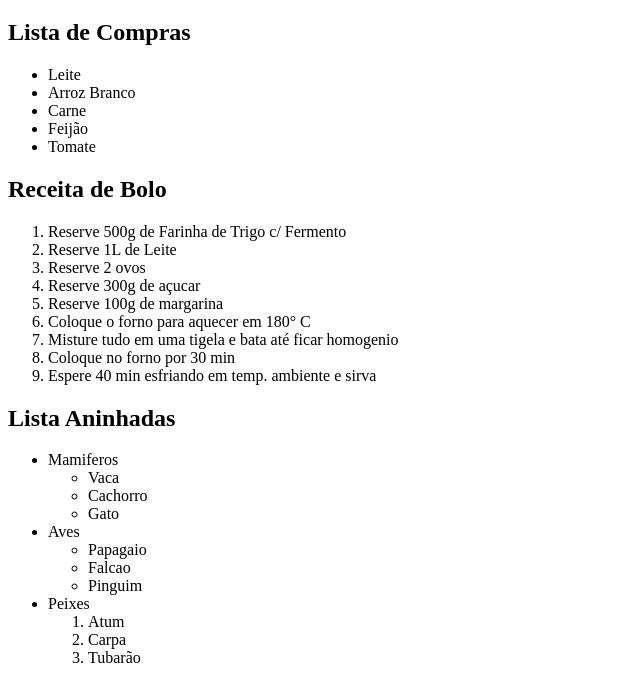
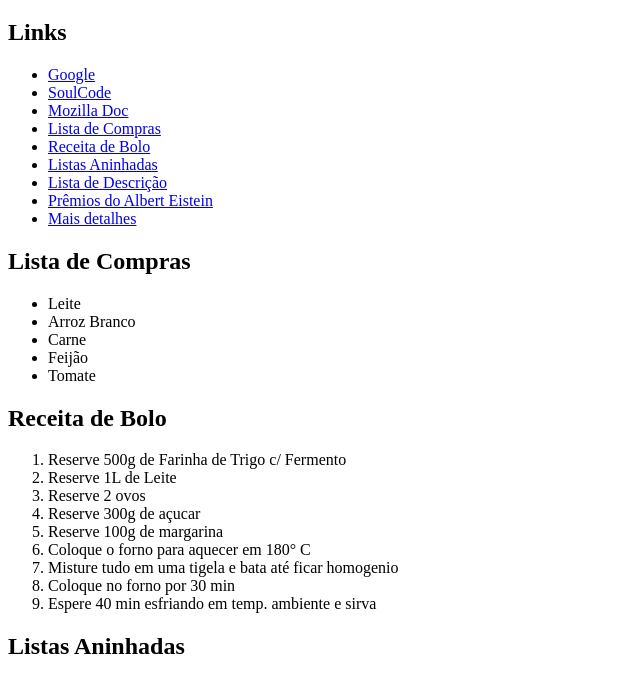
Before and after one commit to gabriel-soulcode/estudando-html, a plain HTML site: page aula-220623/index.html in a window 1280 px wide. Shown: the part 61-738 px from the top of the page, without its empty margins (0-640 px from the left). Drawn offline with Linux system fonts and the light colour scheme.

Commit message:
Âncoras

```diff
--- a/aula-220623/index.html
+++ b/aula-220623/index.html
@@ -5,8 +5,42 @@
     <title>Aula 22/6/2023</title>
 </head>
 <body>
+
     <h1>Listas</h1>
-    <h2>Lista de Compras</h2>
+
+    <h2>Links</h2>
+    <!-- <a href=""> -> Âncora ou Link -->
+    <ul>
+        <li>
+            <a href="https://www.google.com/" target="_blank">Google</a>
+        </li>
+        <li>
+            <a href="https://soulcode.com/" target="_blank">SoulCode</a>
+        </li>
+        <li>
+            <a href="https://developer.mozilla.org/en-US/docs/Web/HTML" target="_blank">Mozilla Doc</a>
+        </li>
+        <li>
+            <a href="#lista-compras">Lista de Compras</a>
+        </li>
+        <li>
+            <a href="#receita-bolo">Receita de Bolo</a>
+        </li>
+        <li>
+            <a href="#listas-aninhadas">Listas Aninhadas</a>
+        </li>
+        <li>
+            <a href="#lista-descricao">Lista de Descrição</a>
+        </li>
+        <li>
+            <a href="https://pt.wikipedia.org/wiki/Albert_Einstein#Prêmios_e_honrarias">Prêmios do Albert Eistein</a>
+        </li>
+        <li>
+            <a href="diretorio/detalhes.html">Mais detalhes</a>
+        </li>
+    </ul>
+    <!-- id -> define uma identificação para o elemento (atributo global) -->
+    <h2 id="lista-compras">Lista de Compras</h2>
     <!-- <ul> -> Listas Não Ordenadas -->
     <!-- <li> -> Item da lista -->
     <ul>
@@ -17,7 +51,7 @@
         <li>Tomate</li>
     </ul>
 
-    <h2>Receita de Bolo</h2>
+    <h2 id="receita-bolo">Receita de Bolo</h2>
     <!-- <ol> -> Lista Ordenada -->
     <!-- <li> -> Item da lista -->
     <ol>
@@ -32,7 +66,7 @@
         <li>Espere 40 min esfriando em temp. ambiente e sirva</li>
     </ol>
 
-    <h2>Lista Aninhadas</h2>
+    <h2 id="listas-aninhadas">Listas Aninhadas</h2>
     <ul>
         <li>
             Mamiferos
@@ -60,7 +94,7 @@
         </li>
     </ul>
 
-    <h2>Lista de Descrição</h2>
+    <h2 id="lista-descricao">Lista de Descrição</h2>
     <!-- <dl> -> Lista de Descrição -->
     <!-- <dt> -> Item da lista de descrição -->
     <!-- <dd> -> Descrição do item -->
```
Also changed, not shown: aula-220623/diretorio/detalhes.html (added, +29 -0 lines).
